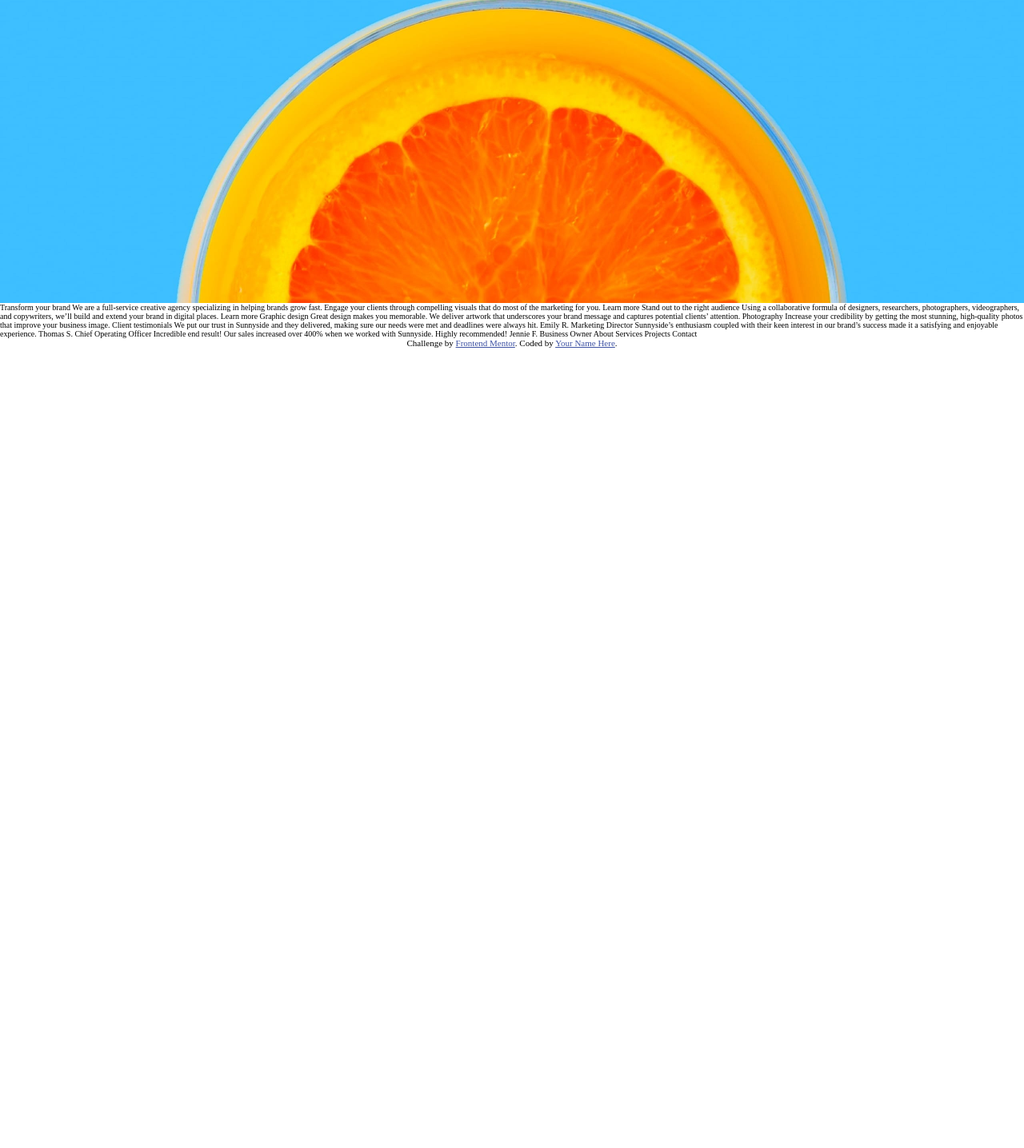
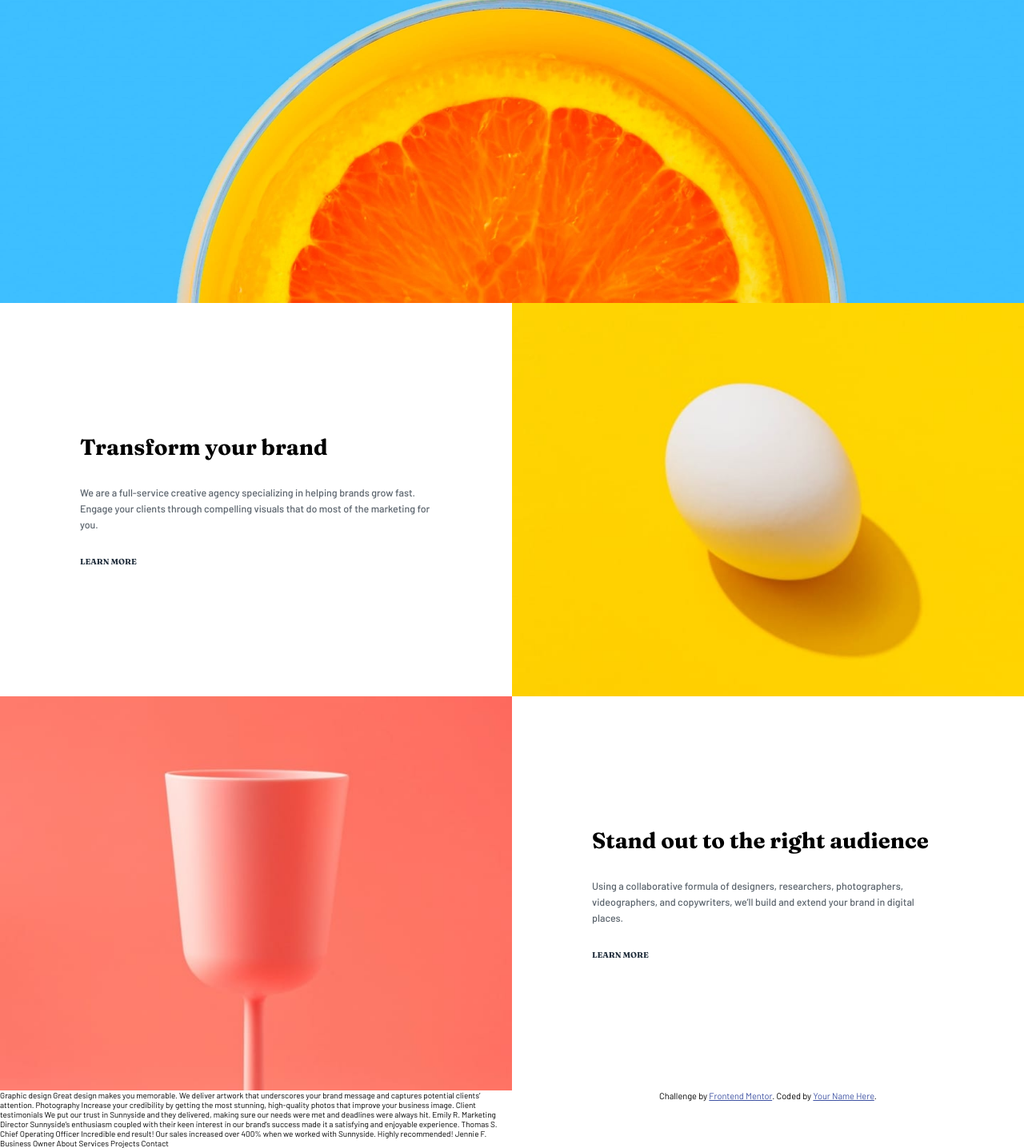
Before and after one commit to Lindas-designs/sunny-frontend, a plain HTML site: page index.html in a window 1280 px wide. Shown: the part 421-1857 px from the top of the page at 80% size. Before the commit the page ends 856 px from the top, so only its background shows below. Drawn offline with Linux system fonts and the light colour scheme.

Commit message:
grid init

```diff
--- a/index.html
+++ b/index.html
@@ -35,35 +35,57 @@
             <li><a class="main-nav-link" href="#about">About</a></li>
             <li><a class="main-nav-link" href="#services">Services</a></li>
             <li><a class="main-nav-link" href="#projects">Projects</a></li>
-            <li><a class="main-nav-link" href="#contact">Contact</a></li>
+            <li>
+              <a class="main-nav-link contact" href="#contact">Contact</a>
+            </li>
           </ul>
         </nav>
       </div>
       <div class="headline">
         <h1>We are creatives</h1>
-        <img
-          class="arrow-icon"
-          alt="arrow-icon"
-          src="/images/icon-arrow-down.svg"
-        />
+        <a class="arrow" href="#about">
+          <img
+            class="arrow-icon"
+            alt="arrow-icon"
+            src="/images/icon-arrow-down.svg"
+          />
+        </a>
       </div>
     </div>
-    Transform your brand We are a full-service creative agency specializing in
-    helping brands grow fast. Engage your clients through compelling visuals
-    that do most of the marketing for you. Learn more Stand out to the right
-    audience Using a collaborative formula of designers, researchers,
-    photographers, videographers, and copywriters, we’ll build and extend your
-    brand in digital places. Learn more Graphic design Great design makes you
-    memorable. We deliver artwork that underscores your brand message and
-    captures potential clients’ attention. Photography Increase your credibility
-    by getting the most stunning, high-quality photos that improve your business
-    image. Client testimonials We put our trust in Sunnyside and they delivered,
-    making sure our needs were met and deadlines were always hit. Emily R.
-    Marketing Director Sunnyside’s enthusiasm coupled with their keen interest
-    in our brand’s success made it a satisfying and enjoyable experience. Thomas
-    S. Chief Operating Officer Incredible end result! Our sales increased over
-    400% when we worked with Sunnyside. Highly recommended! Jennie F. Business
-    Owner About Services Projects Contact
+    <div class="page-content">
+      <section class="section section-1">
+        <h2>Transform your brand</h2>
+        <p>
+          We are a full-service creative agency specializing in helping brands
+          grow fast. Engage your clients through compelling visuals that do most
+          of the marketing for you.
+        </p>
+        <a class="learn" href="#learn">Learn more</a>
+      </section>
+      <div class="img-container img-1"></div>
+
+     <section class="section section-2">
+        <h2>Stand out to the right audience</h2>
+        <p>
+          Using a collaborative formula of designers,
+    researchers, photographers, videographers, and copywriters, we’ll build and
+    extend your brand in digital places.
+        </p>
+        <a class="learn learn-2" href="#learn">Learn more</a>
+      </section>
+      <div class="img-container img-2"></div>
+
+    Graphic design Great design
+    makes you memorable. We deliver artwork that underscores your brand message
+    and captures potential clients’ attention. Photography Increase your
+    credibility by getting the most stunning, high-quality photos that improve
+    your business image. Client testimonials We put our trust in Sunnyside and
+    they delivered, making sure our needs were met and deadlines were always
+    hit. Emily R. Marketing Director Sunnyside’s enthusiasm coupled with their
+    keen interest in our brand’s success made it a satisfying and enjoyable
+    experience. Thomas S. Chief Operating Officer Incredible end result! Our
+    sales increased over 400% when we worked with Sunnyside. Highly recommended!
+    Jennie F. Business Owner About Services Projects Contact
 
     <div class="attribution">
       Challenge by
--- a/styles.css
+++ b/styles.css
@@ -5,6 +5,8 @@
 }
 html {
   font-size: 62.5%;
+  font-family: "Barlow", sans-serif;
+
   /* - Family: [Barlow](https://fonts.google.com/specimen/Barlow)
 - Weights: 600
 - Family: [Fraunces](https://fonts.google.com/specimen/Fraunces)
@@ -13,7 +15,11 @@ html {
 :root {
   /* ### Primary */
   --red-400: hsl(7, 99%, 70%);
+  --red-300: hsl(7, 86%, 77%);
+
   --yellow-500: hsl(51, 100%, 49%);
+  --yellow-300: hsl(51, 88%, 75%);
+
   --green-800: hsl(167, 40%, 24%); /* graphic design text */
   --blue-800: hsl(198, 62%, 26%); /* photography text*/
   -green-500: hsl(167, 34%, 41%); /* footer */
@@ -52,6 +58,7 @@ li:last-child {
   font-family: "Fraunces", sans-serif;
   font-weight: 600;
 }
+
 .main-nav-link:link,
 .main-nav-link:visited {
   color: var(--white);
@@ -59,11 +66,27 @@ li:last-child {
   transition: all 0.3s;
   padding: 1.5rem 2.5rem;
 }
-.main-nav-link:hover {
-  background-color: hsl(205, 79%, 78%);
+.contact:link,
+.contact:visited {
+  padding: 1.5rem 2.5rem;
+  background-color: var(--white);
+  color: var(--grey-950);
   border-radius: 6rem;
 }
+.main-nav-link:hover {
+  background-color: hsl(205, 83%, 73%);
+  border-radius: 6rem;
+  transition: all 0.1s;
+}
+.contact:hover {
+  color: var(--white);
+}
 .main-nav-link:active {
+  box-shadow: inset 0rem 0rem 0.5rem var(--grey-950);
+}
+.main-nav-link:focus-visible {
+  outline: 0.4rem solid var(--red-400);
+  border-radius: 6rem;
 }
 .headline {
   display: flex;
@@ -79,10 +102,87 @@ h1 {
   font-family: "Fraunces", sans-serif;
   letter-spacing: 0.75rem;
 }
+.arrow:link,
+.arrow:visited {
+  transition: all 0.3s;
+}
+.arrow:hover {
+  transform: translateY(25%);
+}
+.arrow:active {
+  transform: translateY(50%);
+}
 .arrow-icon {
   margin-top: 3rem;
   width: 2rem;
   height: auto;
+}
+.page-content {
+  display: grid;
+  grid-template-columns: repeat(2, 1fr);
+}
+.section {
+  display: flex;
+  flex-direction: column;
+  justify-content: center;
+  aspect-ratio: 1.3;
+  padding-left: 10rem;
+  padding-right: 10rem;
+}
+h2 {
+  font-family: "Fraunces", sans-serif;
+  font-size: 2.75rem;
+}
+p {
+  font-family: "Barlow", sans-serif;
+  font-size: 1.25rem;
+  color: var(--grey-600);
+  font-weight: 500;
+  line-height: 2rem;
+  text-align: left;
+  padding: 3rem 0rem 3rem;
+}
+.learn:link,
+.learn:visited {
+  color: var(--grey-950);
+  text-decoration: none;
+  transition: all 0.3s;
+  text-transform: uppercase;
+  font-family: "Fraunces", sans-serif;
+  font-weight: 700;
+  /* border-bottom: 0.3rem solid var(--white); */
+
+  width: fit-content;
+}
+.learn:hover {
+  box-shadow: inset 0rem -0.3rem 0rem 0rem var(--yellow-300);
+}
+.learn:active {
+  transform: scale(1.1);
+}
+.learn-2:hover {
+  box-shadow: inset 0rem -0.3rem 0rem 0rem var(--red-300);
+}
+.img-container {
+  aspect-ratio: 1.3;
+}
+.img-1 {
+  background-image: url(/images/desktop/image-transform.jpg);
+  background-position: center;
+  background-size: cover;
+  object-fit: cover;
+}
+.section-2 {
+  grid-column: 2/3;
+  grid-row: 2/3;
+}
+.img-2 {
+  background-image: url(/images/desktop/image-stand-out.jpg);
+  background-position: center;
+  background-size: cover;
+  object-fit: cover;
+  grid-column: 1/2;
+  grid-row: 2/3;
 }
 .attribution {
   font-size: 11px;
```
Also changed, not shown: 1 other file.
